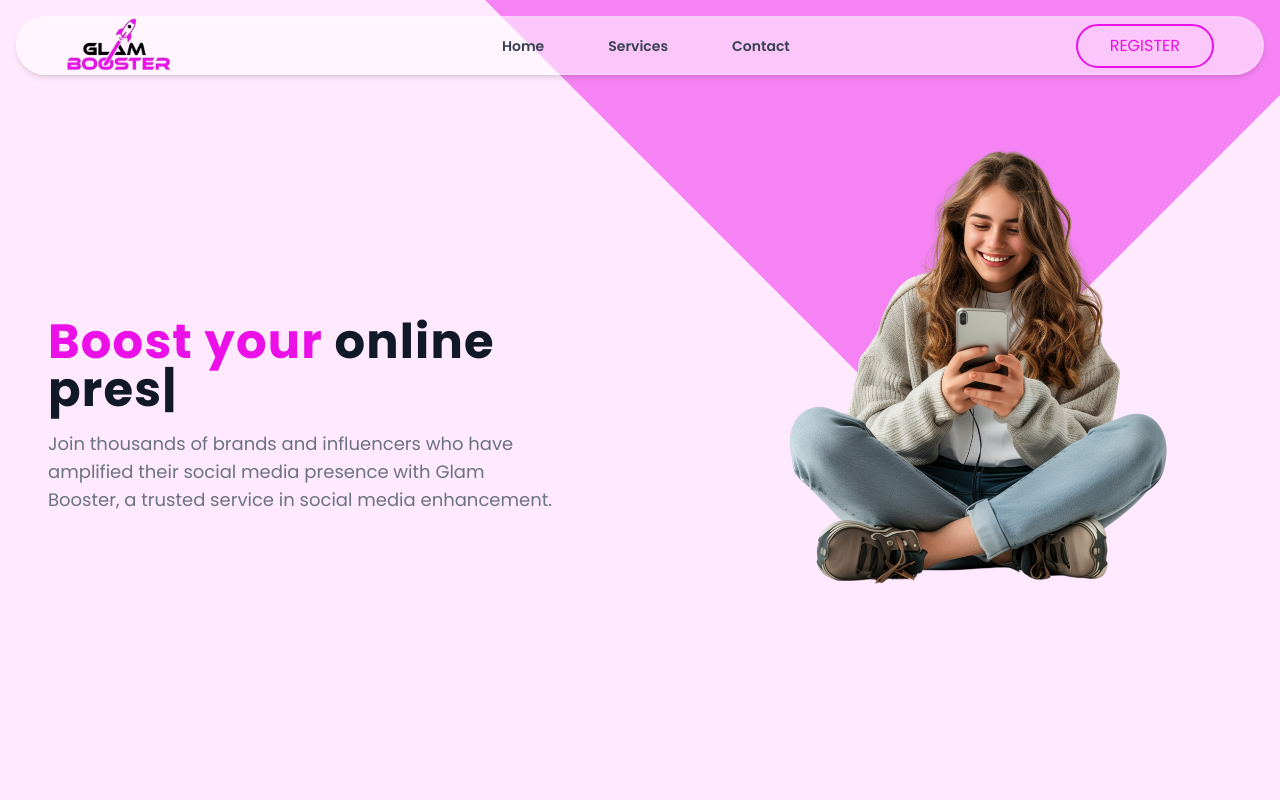
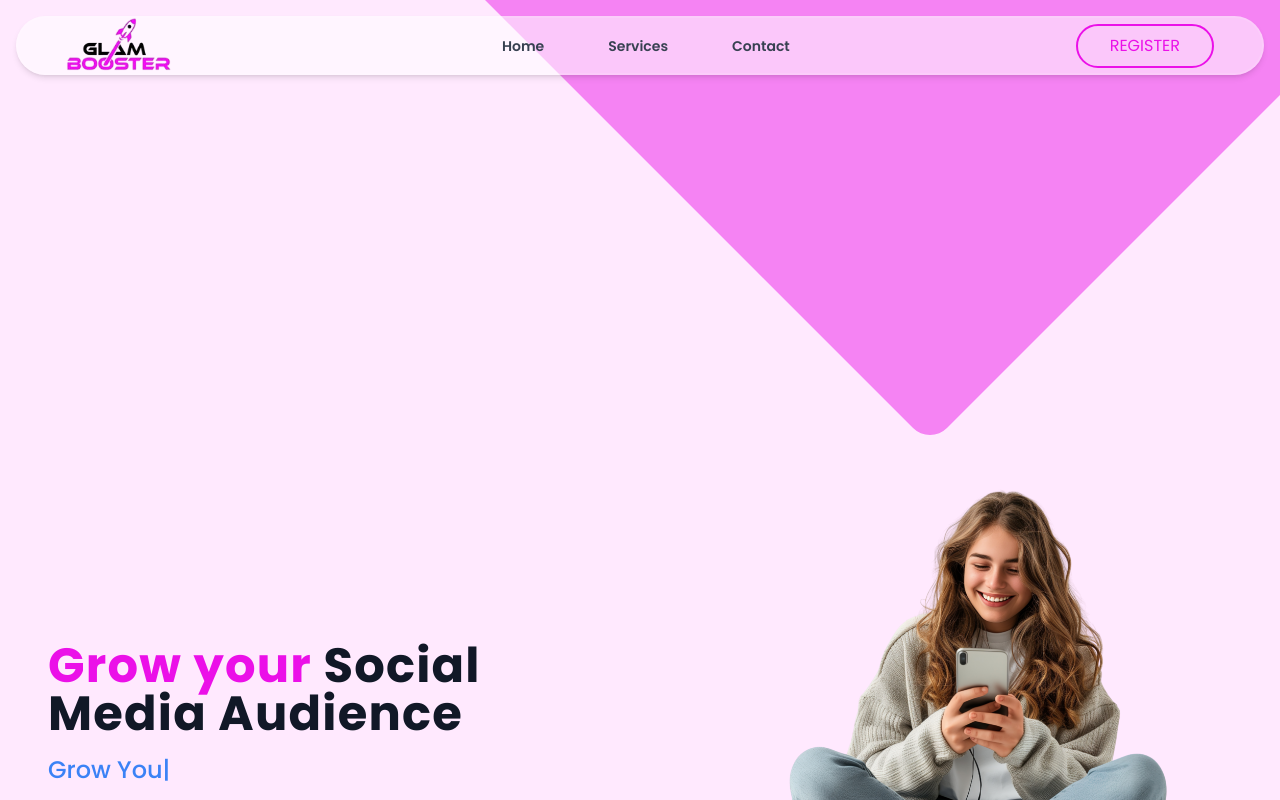
Before and after one commit to Victex4/gkam, a React (Vite) app: page / in a window 1280 px wide. Shown: the top 800 px of the page. Built offline with nearby package versions, Linux system fonts and the light colour scheme.

Commit message:
initial commit

```diff
--- a/src/components/HeroContent.jsx
+++ b/src/components/HeroContent.jsx
@@ -5,21 +5,24 @@ import { ReactTyped } from "react-typed";
 
 const HeroContent = ({ variants }) => {
   return (
-    <motion.div variants={variants} className='text-left md:max-w-72 lg:max-w-lg'>
-      <h2 className='mt-4 text-4xl text-[#EB10E8] font-bold tracking-wide md:text-5xl lg:mt-8 lg:text-5xl'>
-    Boost your <span className='text-gray-900'><ReactTyped
+    <motion.div variants={variants} className='md:text-left text-center md:max-w-72 lg:max-w-lg'>
+      <h2 className='mt-4 text-5xl text-[#EB10E8] py-4 font-bold tracking-wide md:text-5xl lg:mt-8 lg:text-5xl'>
+    Grow your <span className='text-gray-900'>Social Media Audience</span>
+      </h2>
+      <p className='text-2xl font-medium text-blue-500'>
+      <ReactTyped
       strings={[
-        "social media impact",
-        "online presence.",
-        "digital reach.",
+        "Grow Your Social Media Audience",
+        "Boost Your Social Media Impact.",
+        "Grow digital reach.",
       ]}
-      typeSpeed={80}
+      typeSpeed={70}
       backSpeed={90}
       loop
     >
-    </ReactTyped></span>
-      </h2>
-      <p className='text-gray-500 mt-4 md:text-lg pb-4 md:pb-0'>
+    </ReactTyped>
+      </p>
+      <p className='text-gray-600 text-center md:text-left mt-4 md:text-lg pb-4 md:pb-0'>
         Join thousands of brands and influencers who have amplified their social media presence with Glam Booster, a trusted service in social media enhancement.
       </p>
     </motion.div>
--- a/src/components/HeroImage.jsx
+++ b/src/components/HeroImage.jsx
@@ -8,7 +8,7 @@ import { motion } from 'framer-motion'
 const HeroImage = ({ variants }) => {
   return (
     <motion.div>
-      <img className='absolute animate-bounce-up left-8 top-0 md:left-auto md:top-0 mt-[6rem] w-[400px] md:w-[500px] right-0 z-20' data-aos="fade-up" src={userImage} alt="User Image" />
+      <img className='absolute hidden md:block animate-bounce-up left-8 top-0 md:left-auto md:top-0 mt-[6rem] w-[400px] md:w-[500px] right-0 z-20' data-aos="fade-up" src={userImage} alt="User Image" />
       {/* <img src={blob} alt="" /> */}
     </motion.div>
 
--- a/src/constants/index.js
+++ b/src/constants/index.js
@@ -8,7 +8,8 @@ import { CiLocationOn } from "react-icons/ci";
 import { MdEmail } from "react-icons/md";
 import { FaPhone } from "react-icons/fa";
 import { FaWhatsapp } from "react-icons/fa";
-
+import { FaInstagram } from "react-icons/fa";
+import { FaXTwitter } from "react-icons/fa6";
 
 
 export const menuItems = [
@@ -77,14 +78,22 @@ export const contactDetails = [
    {
         id: 3,
         type: "Whatsapp",
-        value: "Victex Solutions",
+        value: "Glam Booster",
         link: "https://wa.me/+2348065493663",
         icon: FaWhatsapp
     },
    {
-        id: 4,
-        type: "Location",
-        value: "Anambra, Nigeria",
-        icon: CiLocationOn
+        id: 3,
+        type: "Instagram",
+        value: "Instagram",
+        link: "https://www.instagram.com/yourusername/",
+        icon: FaInstagram
+    },
+   {
+        id: 3,
+        type: "Twitter",
+        value: "Twitter",
+        link: "https://wa.me/+2348065493663",
+        icon: FaXTwitter
     },
 ]
--- a/src/section/Footer.jsx
+++ b/src/section/Footer.jsx
@@ -6,7 +6,7 @@ const Footer = () => {
   return (
     <footer className='bg-black/95' id='contact'>
       <div className='p-4 flex justify-between'>
-        <div className='flex flex-col md:flex-row gap-4 items-center'>
+        <div className='flex gap-4 items-center'>
           <div>
             <p className='text-white/35 text-[11px] md:text-[16px]'>
                 &copy; {new Date().getFullYear()} Glam Booster. All rights reserved.
--- a/src/section/Hero.jsx
+++ b/src/section/Hero.jsx
@@ -58,7 +58,7 @@ const Hero = ({ menuOpen }) => {
       <div className='md:h-[700px] h-[700px] w-[400px] md:w-[700px] bg-[#F583F3] absolute -top-1/2 right-20 md:right-0 rounded-3xl rotate-12 md:rotate-45 -z-9'>
 
       </div>
-        <div className='relative flex h-screen flex-col-reverse items-center md:flex-row '>
+        <div className='relative flex md:h-screen mt-[340px] flex-col-reverse items-center md:flex-row '>
             {/* Hero Content */}
                 <HeroContent variants={contentVariants}/>
 
--- a/src/section/Step.jsx
+++ b/src/section/Step.jsx
@@ -1,5 +1,5 @@
 import React from 'react'
-import step from '../assets/stepimage2-removebg-preview.png'
+import step from '../assets/herimg3-removebg-preview.png'
 
 const Step = () => {
   return (
```
Also changed, not shown: src/assets/herimg3-removebg-preview.png (added).
